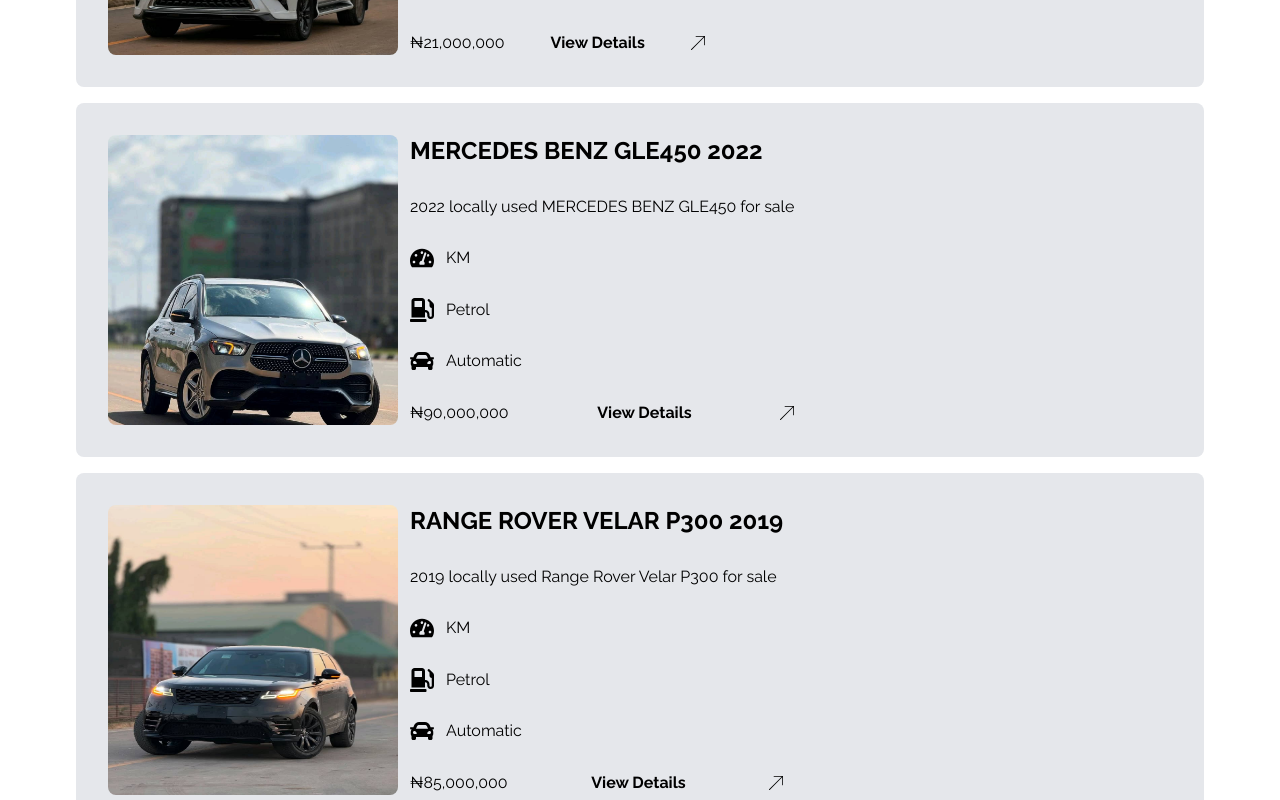
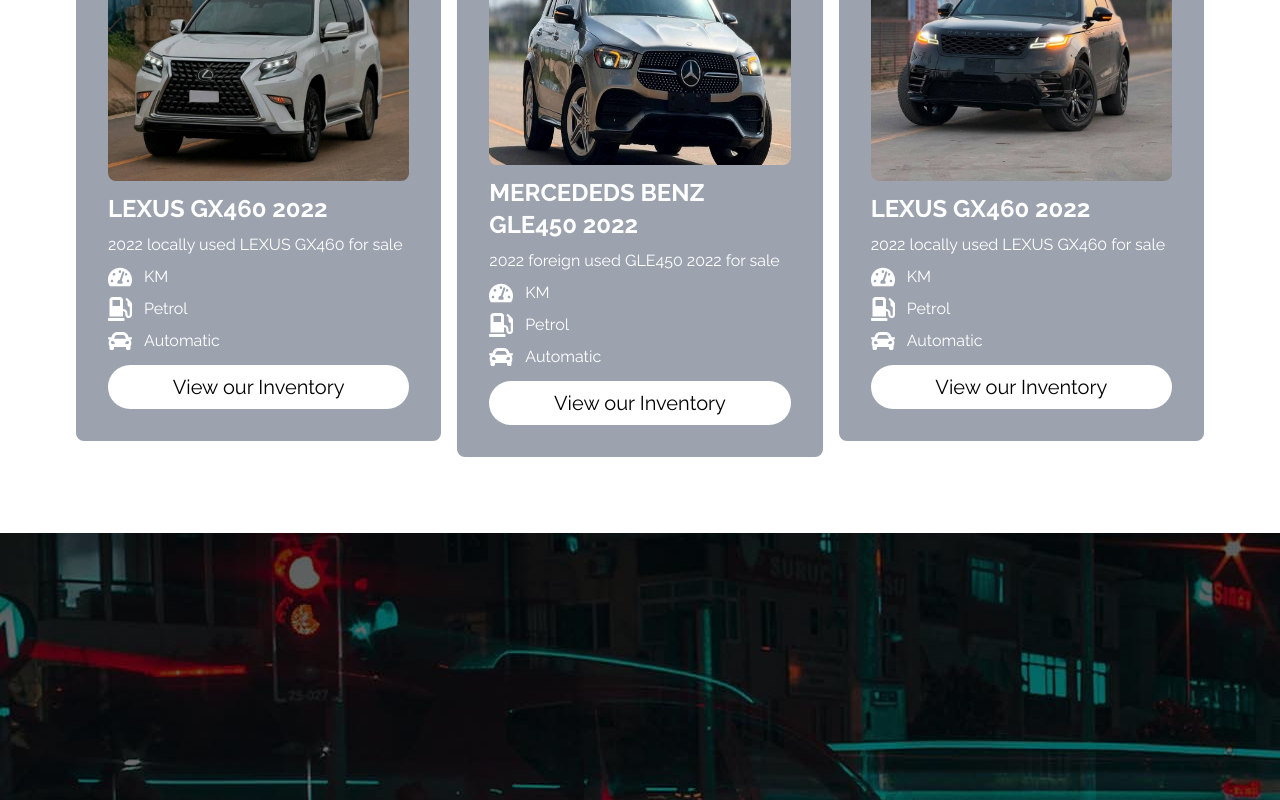
Before and after one commit to Youssoufai/sarkin-mota, a Next.js app: page / in a window 1280 px wide. Shown: the part 4100-4900 px from the top of the page. Built offline with nearby package versions, Linux system fonts and the light colour scheme; a web font is replaced by a local one.

Commit message:
Homepage Corrections

```diff
--- a/app/components/Contact.jsx
+++ b/app/components/Contact.jsx
@@ -3,7 +3,7 @@
         <>
             <section className="h-screen bg-gray-200 p-5 md:p-11 flex flex-col md:flex-row">
                 <div className="w-full md:w-1/2 pr-0 md:pr-5">
-                    <h1 className="text-4xl font-bold">Get in Contact</h1>
+                    <h1 className="text-4xl font-bold">Get in <span className="text-red">Contact</span></h1>
                     <p className="mt-4 text">We would love to hear from you! Please fill out the form on the right to get in touch with us.</p>
                     <p className="mt-2">Whether you have a question, feedback, we are here to help!</p>
                 </div>
@@ -21,7 +21,7 @@
                             <label className="block text-gray-700 font-bold" htmlFor="message">Message</label>
                             <textarea className="border rounded w-full py-2 px-3" id="message" rows="4" required></textarea>
                         </div>
-                        <button className="bg-blue-500 text-white py-2 px-4 rounded" type="submit">Send Message</button>
+                        <button className="bg-red text-white py-2 px-4 rounded" type="submit">Send Message</button>
                     </form>
                 </div>
             </section>
--- a/app/components/Deals.jsx
+++ b/app/components/Deals.jsx
@@ -2,16 +2,18 @@
 import { FaTachometerAlt, FaGasPump, FaCar } from 'react-icons/fa'; // Importing speedometer, fuel gauge, and car gear icons
 
 const Deals = () => {
+
     return (
         <>
             <section className="bg-white text-black h-full p-5 md:p-11"> {/* Adjusted padding for smaller screens */}
                 <div>
                     <h1 className="text-3xl md:text-4xl">Our Deals</h1> {/* Responsive font size */}
                 </div>
-                <section className="p-4 md:p-8 flex flex-col gap-4"> {/* Removed md:flex-row for better stacking on small screens */}
-                    <div className="flex flex-col md:flex-row gap-3 bg-gray-200 p-4 md:p-8 rounded-lg w-full"> {/* Adjusted padding and width */}
-                        <img src="lexus.jpg" className="h-[200px] md:h-[290px] rounded-lg w-[200px] md:w-[290px]" alt="" /> {/* Responsive image size */}
+                <section className="p-4 md:p-8 flex items-center gap-4"> {/* Removed md:flex-row for better stacking on small screens */}
+                    <div className="flex flex-col md:flex-col gap-3 bg-gray-400 text-white p-4 md:p-8 rounded-lg w-[550px] h-full"> {/* Adjusted padding and width */}
+                        <img src="lexus.jpg" className="h-[200px] md:h-[400px] rounded-lg w-full md:w-full" alt="" /> {/* Responsive image size */}
                         <div className='space-y-2 flex flex-col justify-between'>
+
                             <h1 className="text-xl md:text-2xl font-bold">LEXUS GX460 2022</h1> {/* Responsive font size */}
                             <h1 className="text-sm md:text-base">2022 locally used LEXUS GX460 for sale</h1> {/* Responsive font size */}
                             <div className="flex gap-3 items-center">
@@ -23,20 +25,17 @@
                             <div className="flex gap-3 items-center">
                                 <FaCar className="text-2xl" /> <span>Automatic</span>
                             </div>
-                            <div className='flex items-center justify-between'>
-                                <p>₦21,000,000</p>
-                                <p className='font-bold'>View Details</p>
-                                <svg xmlns="http://www.w3.org/2000/svg" className="next" width="14" height="14" viewBox="0 0 14 14" fill="none">
-                                    <path d="M13.6109 0H5.05533C4.84037 0 4.66643 0.173943 4.66643 0.388901C4.66643 0.603859 4.84037 0.777802 5.05533 0.777802H12.6721L0.113697 13.3362C-0.0382246 13.4881 -0.0382246 13.7342 0.113697 13.8861C0.18964 13.962 0.289171 14 0.388666 14C0.488161 14 0.587656 13.962 0.663635 13.8861L13.222 1.3277V8.94447C13.222 9.15943 13.3959 9.33337 13.6109 9.33337C13.8259 9.33337 13.9998 9.15943 13.9998 8.94447V0.388901C13.9998 0.173943 13.8258 0 13.6109 0Z" fill="currentColor"></path>
-                                </svg>
-                            </div>
+                        </div>
+                        <div className='flex flex-col space-y-8'>
+                            <button className='text-black text-xl bg-white rounded-full px-11 py-2'>View our Inventory</button>
                         </div>
                     </div>
-                    <div className="flex flex-col md:flex-row gap-3 bg-gray-200 p-4 md:p-8 rounded-lg w-full"> {/* Adjusted padding and width */}
-                        <img src="gle.jpg" className="h-[200px] md:h-[290px] rounded-lg w-[200px] md:w-[290px]" alt="" /> {/* Responsive image size */}
+                    <div className="flex flex-col md:flex-col gap-3 bg-gray-400 text-white p-4 md:p-8 rounded-lg w-[550px] h-full"> {/* Adjusted padding and width */}
+                        <img src="gle.jpg" className="h-[200px] md:h-[400px] rounded-lg w-full md:w-full" alt="" /> {/* Responsive image size */}
                         <div className='space-y-2 flex flex-col justify-between'>
-                            <h1 className="text-xl md:text-2xl font-bold">MERCEDES BENZ GLE450 2022</h1> {/* Responsive font size */}
-                            <h1 className="text-sm md:text-base">2022 locally used MERCEDES BENZ GLE450 for sale</h1> {/* Responsive font size */}
+
+                            <h1 className="text-xl md:text-2xl font-bold">MERCEDEDS BENZ GLE450 2022</h1> {/* Responsive font size */}
+                            <h1 className="text-sm md:text-base">2022 foreign used GLE450 2022 for sale</h1> {/* Responsive font size */}
                             <div className="flex gap-3 items-center">
                                 <FaTachometerAlt className="text-2xl" /> <span>KM</span>
                             </div>
@@ -46,20 +45,17 @@
                             <div className="flex gap-3 items-center">
                                 <FaCar className="text-2xl" /> <span>Automatic</span>
                             </div>
-                            <div className='flex items-center justify-between'>
-                                <p>₦90,000,000</p>
-                                <p className='font-bold'>View Details</p>
-                                <svg xmlns="http://www.w3.org/2000/svg" className="next" width="14" height="14" viewBox="0 0 14 14" fill="none">
-                                    <path d="M13.6109 0H5.05533C4.84037 0 4.66643 0.173943 4.66643 0.388901C4.66643 0.603859 4.84037 0.777802 5.05533 0.777802H12.6721L0.113697 13.3362C-0.0382246 13.4881 -0.0382246 13.7342 0.113697 13.8861C0.18964 13.962 0.289171 14 0.388666 14C0.488161 14 0.587656 13.962 0.663635 13.8861L13.222 1.3277V8.94447C13.222 9.15943 13.3959 9.33337 13.6109 9.33337C13.8259 9.33337 13.9998 9.15943 13.9998 8.94447V0.388901C13.9998 0.173943 13.8258 0 13.6109 0Z" fill="currentColor"></path>
-                                </svg>
-                            </div>
+                        </div>
+                        <div className='flex flex-col space-y-8'>
+                            <button className='text-black text-xl bg-white rounded-full px-11 py-2'>View our Inventory</button>
                         </div>
                     </div>
-                    <div className="flex flex-col md:flex-row gap-3 bg-gray-200 p-4 md:p-8 rounded-lg w-full"> {/* Adjusted padding and width */}
-                        <img src="range-rover.jpg" className="h-[200px] md:h-[290px] rounded-lg w-[200px] md:w-[290px]" alt="" /> {/* Responsive image size */}
+                    <div className="flex flex-col md:flex-col gap-3 bg-gray-400 text-white p-4 md:p-8 rounded-lg w-[550px] h-full"> {/* Adjusted padding and width */}
+                        <img src="range-rover.jpg" className="h-[200px] md:h-[400px] rounded-lg w-full md:w-full" alt="" /> {/* Responsive image size */}
                         <div className='space-y-2 flex flex-col justify-between'>
-                            <h1 className="text-xl md:text-2xl font-bold">RANGE ROVER VELAR P300 2019</h1> {/* Responsive font size */}
-                            <h1 className="text-sm md:text-base">2019 locally used Range Rover Velar P300 for sale</h1> {/* Responsive font size */}
+
+                            <h1 className="text-xl md:text-2xl font-bold">LEXUS GX460 2022</h1> {/* Responsive font size */}
+                            <h1 className="text-sm md:text-base">2022 locally used LEXUS GX460 for sale</h1> {/* Responsive font size */}
                             <div className="flex gap-3 items-center">
                                 <FaTachometerAlt className="text-2xl" /> <span>KM</span>
                             </div>
@@ -69,13 +65,9 @@
                             <div className="flex gap-3 items-center">
                                 <FaCar className="text-2xl" /> <span>Automatic</span>
                             </div>
-                            <div className='flex items-center justify-between'>
-                                <p>₦85,000,000</p>
-                                <p className='font-bold'>View Details</p>
-                                <svg xmlns="http://www.w3.org/2000/svg" className="next" width="14" height="14" viewBox="0 0 14 14" fill="none">
-                                    <path d="M13.6109 0H5.05533C4.84037 0 4.66643 0.173943 4.66643 0.388901C4.66643 0.603859 4.84037 0.777802 5.05533 0.777802H12.6721L0.113697 13.3362C-0.0382246 13.4881 -0.0382246 13.7342 0.113697 13.8861C0.18964 13.962 0.289171 14 0.388666 14C0.488161 14 0.587656 13.962 0.663635 13.8861L13.222 1.3277V8.94447C13.222 9.15943 13.3959 9.33337 13.6109 9.33337C13.8259 9.33337 13.9998 9.15943 13.9998 8.94447V0.388901C13.9998 0.173943 13.8258 0 13.6109 0Z" fill="currentColor"></path>
-                                </svg>
-                            </div>
+                        </div>
+                        <div className='flex flex-col space-y-8'>
+                            <button className='text-black text-xl bg-white rounded-full px-11 py-2'>View our Inventory</button>
                         </div>
                     </div>
                 </section>
```
